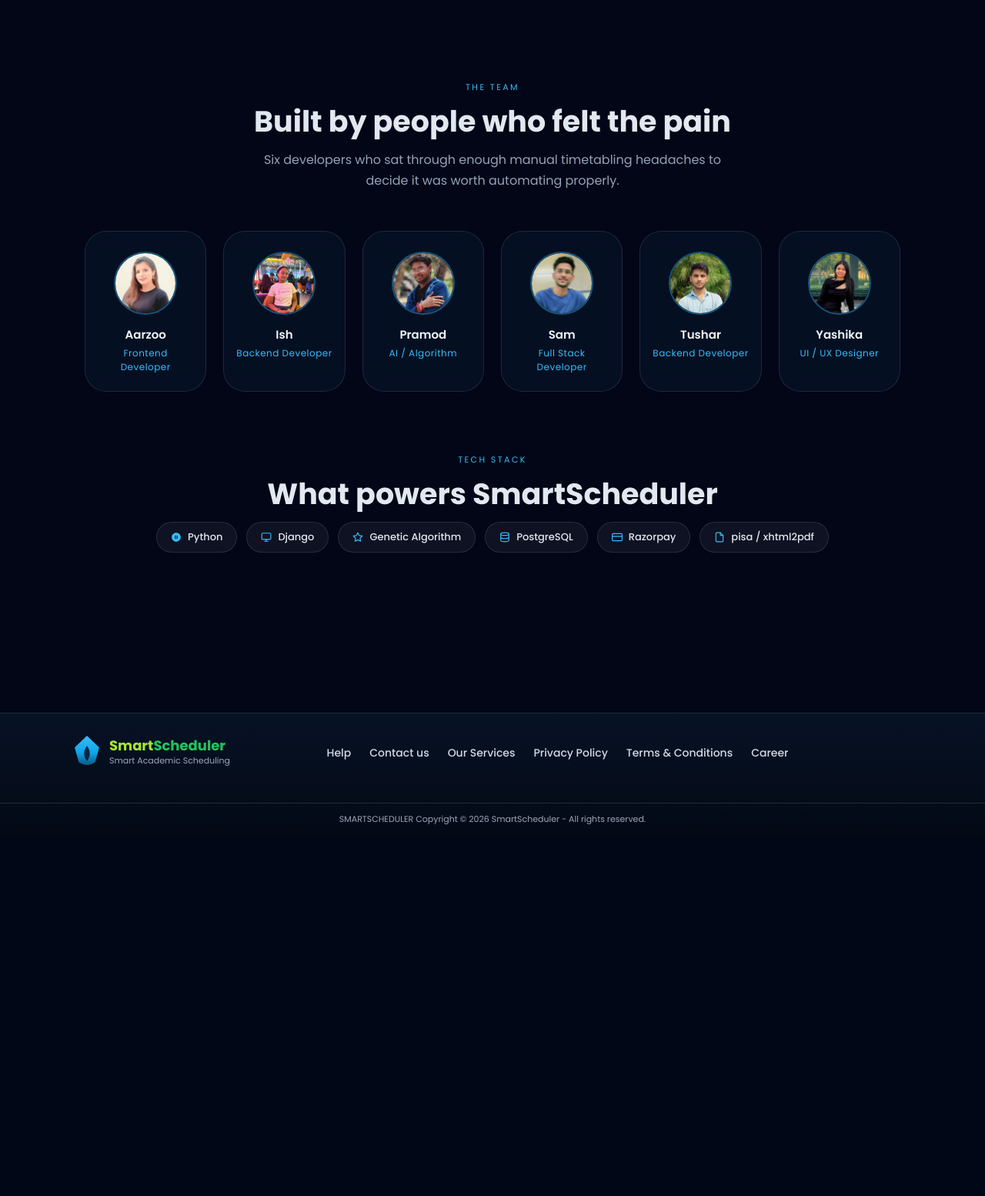
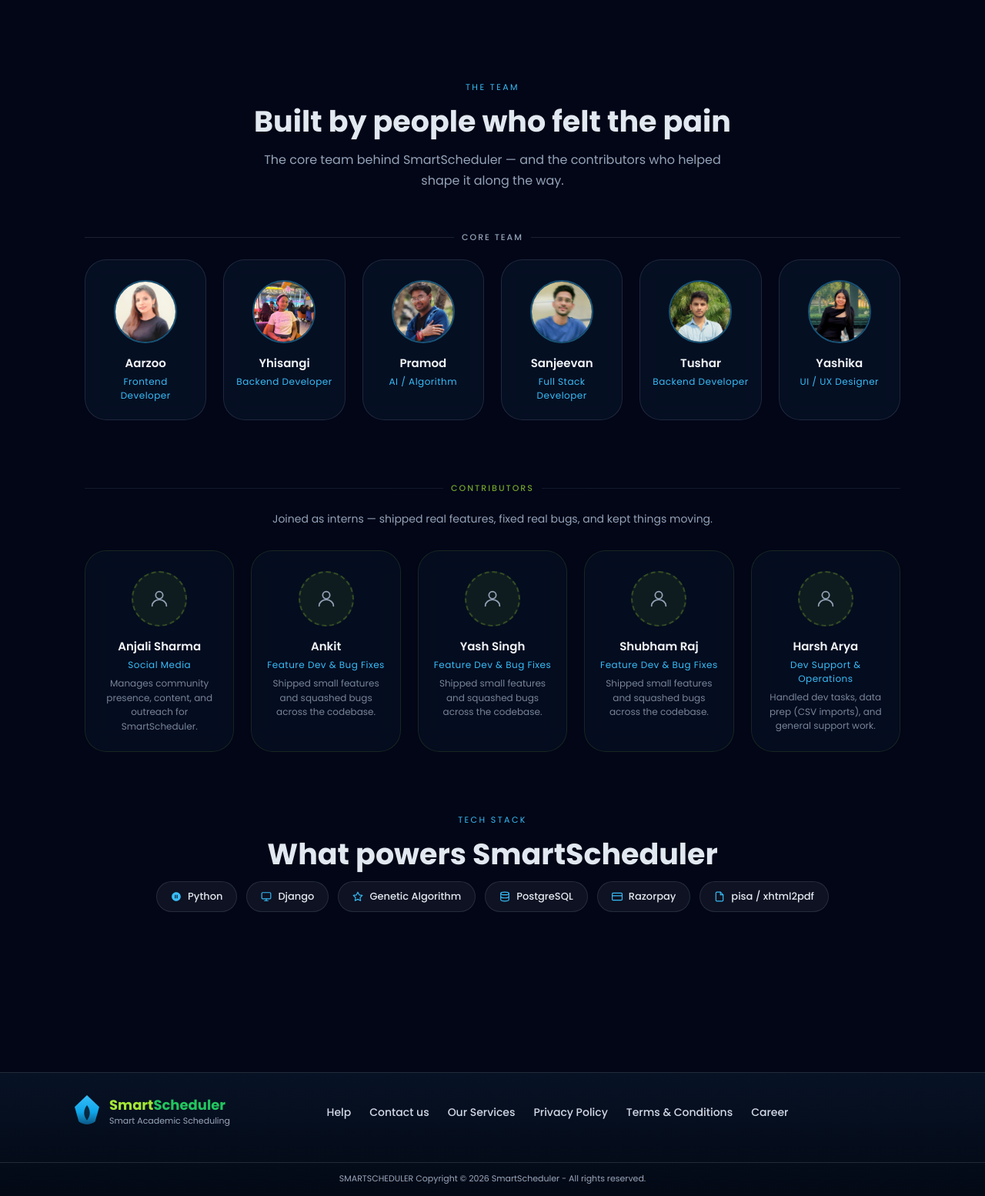
Before and after one commit to SmartScheduler-Org/Scheduler_UI_only, a Django app: page /about in a window 1280 px wide. Shown: the part 1865-3419 px from the top of the page at 77% size. Before the commit the page ends 2936 px from the top, so only its background shows below. Run offline with Django 3.2, Linux system fonts and the light colour scheme; some web fonts are replaced.

Commit message:
add contributor section and images

```diff
--- a/projttgs/templates/aboutus.html
+++ b/projttgs/templates/aboutus.html
@@ -290,6 +290,62 @@
   }
   .tech-badge svg { color: var(--teal); flex-shrink: 0; }
 
+  /* ── Team tier labels ── */
+  .team-tier-label {
+    font-size: 11px;
+    letter-spacing: 0.18em;
+    text-transform: uppercase;
+    color: var(--muted);
+    margin: 0 0 20px;
+    display: flex;
+    align-items: center;
+    gap: 10px;
+    font-weight: 500;
+  }
+  .team-tier-label::before,
+  .team-tier-label::after {
+    content: '';
+    flex: 1;
+    height: 1px;
+    background: var(--border);
+  }
+  .team-tier-contrib {
+    margin-top: 44px;
+    color: var(--lime);
+    opacity: 0.7;
+  }
+
+  /* ── Contributor cards ── */
+  .contrib-grid { grid-template-columns: repeat(auto-fit, minmax(170px, 1fr)); }
+  .contrib-card {
+    border-color: rgba(163, 230, 53, 0.12);
+    background: rgba(7, 18, 37, 0.6);
+  }
+  .contrib-card:hover {
+    border-color: rgba(163, 230, 53, 0.28);
+    box-shadow: 0 12px 36px rgba(163, 230, 53, 0.08);
+  }
+  .contrib-avatar-wrap { margin-bottom: 14px; }
+  .contrib-avatar-placeholder {
+    width: 72px;
+    height: 72px;
+    border-radius: 50%;
+    background: rgba(163, 230, 53, 0.07);
+    border: 2px dashed rgba(163, 230, 53, 0.25);
+    display: flex;
+    align-items: center;
+    justify-content: center;
+    margin: 0 auto;
+    color: var(--muted);
+  }
+  .contrib-desc {
+    font-size: 12px;
+    color: var(--muted);
+    line-height: 1.55;
+    margin: 6px 0 0;
+    opacity: 0.8;
+  }
+
   /* ── Responsive ── */
   @media (max-width: 600px) {
     .about-page { padding: 40px 14px 64px; }
@@ -395,8 +451,10 @@
     <span class="eyebrow">The team</span>
     <h2 class="section-title">Built by people who felt the pain</h2>
     <p class="section-sub">
-      Six developers who sat through enough manual timetabling headaches to decide it was worth automating properly.
+      The core team behind SmartScheduler — and the contributors who helped shape it along the way.
     </p>
+
+    <p class="team-tier-label">Core Team</p>
     <div class="team-grid">
       <div class="team-card">
         <img class="team-avatar" src="{% static 'img/aarzoo.jpeg' %}" alt="Aarzoo">
@@ -405,7 +463,7 @@
       </div>
       <div class="team-card">
         <img class="team-avatar" src="{% static 'img/ish.jpeg' %}" alt="Ish">
-        <p class="team-name">Ish</p>
+        <p class="team-name">Yhisangi</p>
         <p class="team-role">Backend Developer</p>
       </div>
       <div class="team-card">
@@ -415,7 +473,7 @@
       </div>
       <div class="team-card">
         <img class="team-avatar" src="{% static 'img/sam.jpeg' %}" alt="Sam">
-        <p class="team-name">Sam</p>
+        <p class="team-name">Sanjeevan</p>
         <p class="team-role">Full Stack Developer</p>
       </div>
       <div class="team-card">
@@ -428,6 +486,71 @@
         <p class="team-name">Yashika</p>
         <p class="team-role">UI / UX Designer</p>
       </div>
+    </div>
+
+    <!-- Contributors -->
+    <p class="team-tier-label team-tier-contrib">Contributors</p>
+    <p class="section-sub" style="margin-bottom: 28px; font-size: 14px;">
+      Joined as interns — shipped real features, fixed real bugs, and kept things moving.
+    </p>
+    <div class="team-grid contrib-grid">
+
+      <div class="team-card contrib-card">
+        <div class="contrib-avatar-wrap">
+          <!-- swap with <img class="team-avatar"> once you have a photo -->
+          <div class="contrib-avatar-placeholder">
+            <svg width="28" height="28" viewBox="0 0 24 24" fill="none" stroke="currentColor" stroke-width="1.5" stroke-linecap="round" stroke-linejoin="round"><circle cx="12" cy="8" r="4"/><path d="M4 20c0-4 3.6-7 8-7s8 3 8 7"/></svg>
+          </div>
+        </div>
+        <p class="team-name">Anjali Sharma</p>
+        <p class="team-role">Social Media</p>
+        <p class="contrib-desc">Manages community presence, content, and outreach for SmartScheduler.</p>
+      </div>
+
+      <div class="team-card contrib-card">
+        <div class="contrib-avatar-wrap">
+          <div class="contrib-avatar-placeholder">
+            <svg width="28" height="28" viewBox="0 0 24 24" fill="none" stroke="currentColor" stroke-width="1.5" stroke-linecap="round" stroke-linejoin="round"><circle cx="12" cy="8" r="4"/><path d="M4 20c0-4 3.6-7 8-7s8 3 8 7"/></svg>
+          </div>
+        </div>
+        <p class="team-name">Ankit</p>
+        <p class="team-role">Feature Dev &amp; Bug Fixes</p>
+        <p class="contrib-desc">Shipped small features and squashed bugs across the codebase.</p>
+      </div>
+
+      <div class="team-card contrib-card">
+        <div class="contrib-avatar-wrap">
+          <div class="contrib-avatar-placeholder">
+            <svg width="28" height="28" viewBox="0 0 24 24" fill="none" stroke="currentColor" stroke-width="1.5" stroke-linecap="round" stroke-linejoin="round"><circle cx="12" cy="8" r="4"/><path d="M4 20c0-4 3.6-7 8-7s8 3 8 7"/></svg>
+          </div>
+        </div>
+        <p class="team-name">Yash Singh</p>
+        <p class="team-role">Feature Dev &amp; Bug Fixes</p>
+        <p class="contrib-desc">Shipped small features and squashed bugs across the codebase.</p>
+      </div>
+
+      <div class="team-card contrib-card">
+        <div class="contrib-avatar-wrap">
+          <div class="contrib-avatar-placeholder">
+            <svg width="28" height="28" viewBox="0 0 24 24" fill="none" stroke="currentColor" stroke-width="1.5" stroke-linecap="round" stroke-linejoin="round"><circle cx="12" cy="8" r="4"/><path d="M4 20c0-4 3.6-7 8-7s8 3 8 7"/></svg>
+          </div>
+        </div>
+        <p class="team-name">Shubham Raj</p>
+        <p class="team-role">Feature Dev &amp; Bug Fixes</p>
+        <p class="contrib-desc">Shipped small features and squashed bugs across the codebase.</p>
+      </div>
+
+      <div class="team-card contrib-card">
+        <div class="contrib-avatar-wrap">
+          <div class="contrib-avatar-placeholder">
+            <svg width="28" height="28" viewBox="0 0 24 24" fill="none" stroke="currentColor" stroke-width="1.5" stroke-linecap="round" stroke-linejoin="round"><circle cx="12" cy="8" r="4"/><path d="M4 20c0-4 3.6-7 8-7s8 3 8 7"/></svg>
+          </div>
+        </div>
+        <p class="team-name">Harsh Arya</p>
+        <p class="team-role">Dev Support &amp; Operations</p>
+        <p class="contrib-desc">Handled dev tasks, data prep (CSV imports), and general support work.</p>
+      </div>
+
     </div>
   </section>
 
```
Also changed, not shown: projttgs/static/img/Intern/ankit.jpeg (added).
